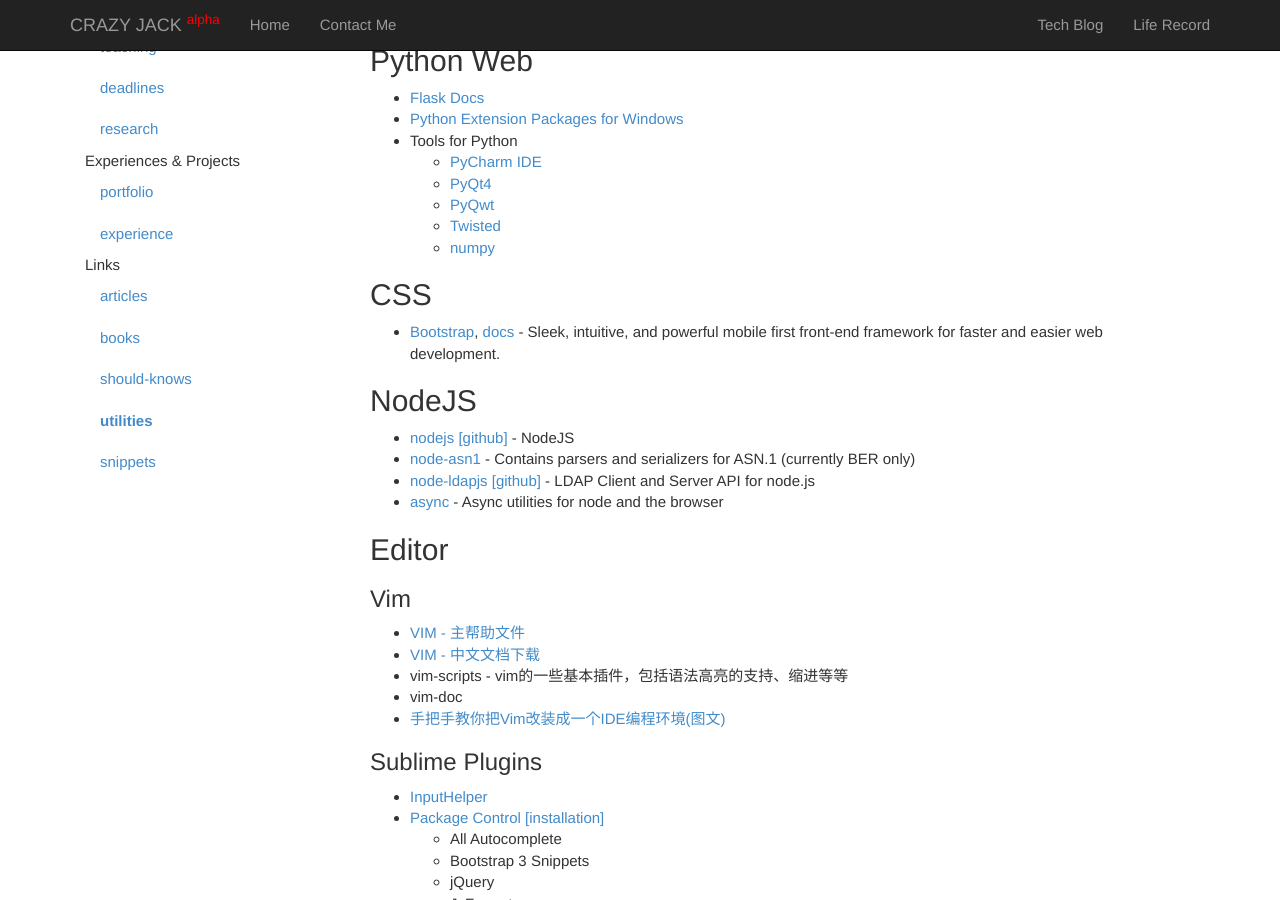
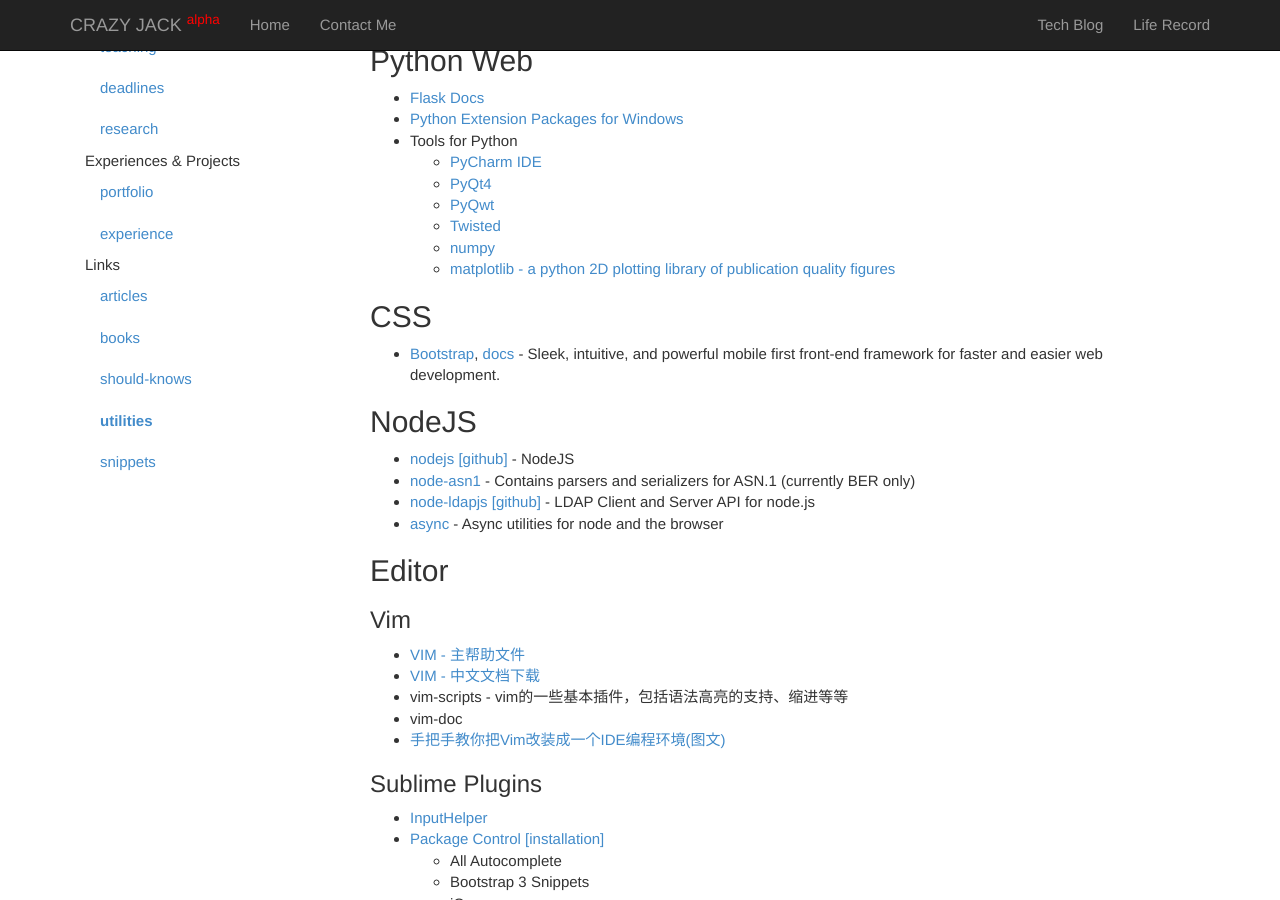
Before and after one commit to LearnGroup/jack-wei-sun-homepage, a Jekyll site: the page built from utilities.md, in a window 1280 px wide and 900 px high, scrolled down 377 px. Built offline with Jekyll 4.4.1, drawn with Linux system fonts in a browser that asks for light colours; Markdown is read by kramdown in place of the engine named in the settings.

Commit message:
matplotlib

```diff
--- a/utilities.md
+++ b/utilities.md
@@ -23,6 +23,7 @@ Utilities
 	* [PyQwt](http://pyqwt.sourceforge.net/)
 	* [Twisted](https://twistedmatrix.com/trac/)
 	* [numpy](http://www.numpy.org/)
+	* [matplotlib - a python 2D plotting library of publication quality figures](http://matplotlib.org/)
 
 ## CSS ##
 * [Bootstrap](http://www.bootcss.com/), [docs](http://v3.bootcss.com/) - Sleek, intuitive, and powerful mobile first front-end framework for faster and easier web development.
```
